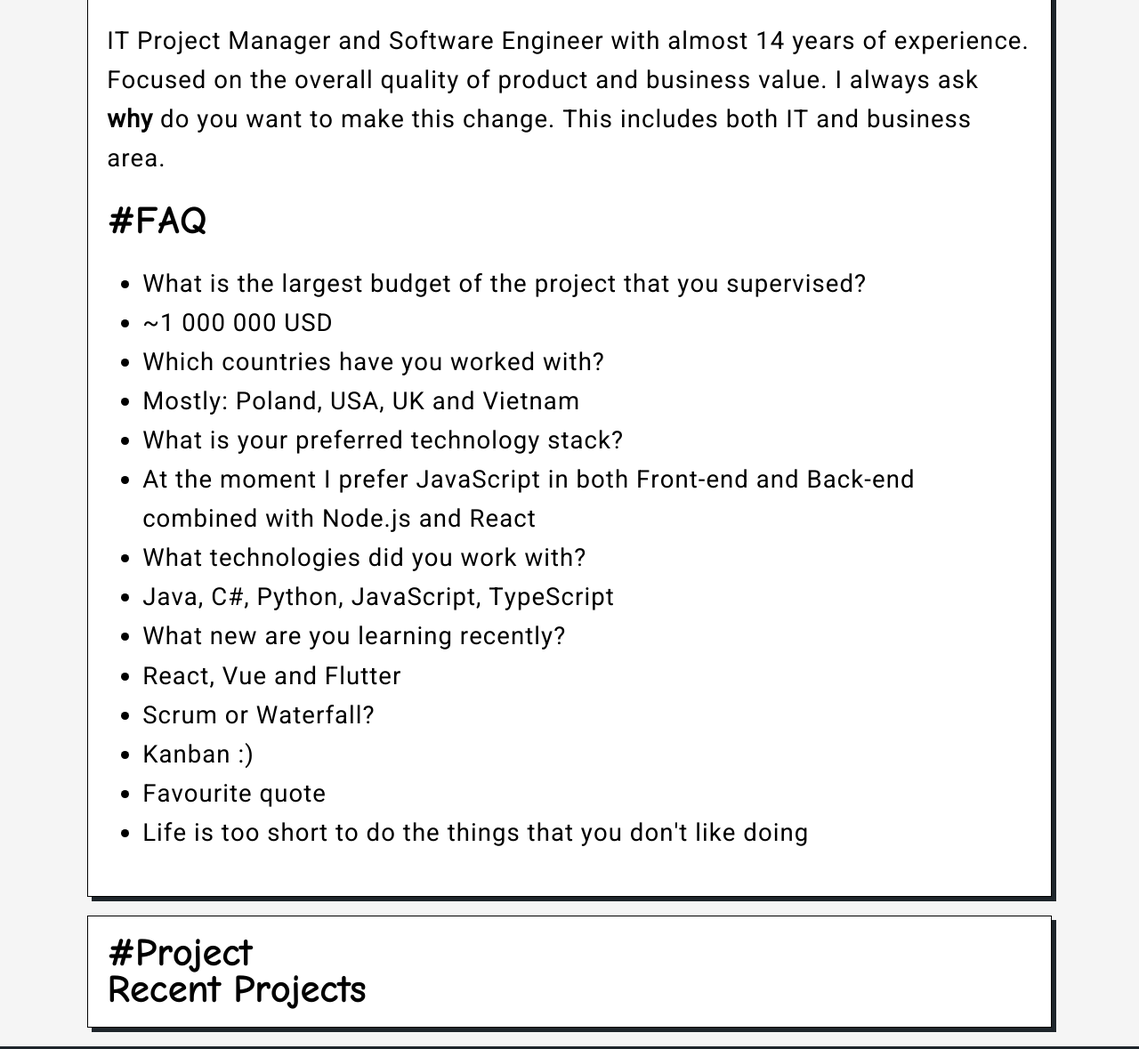
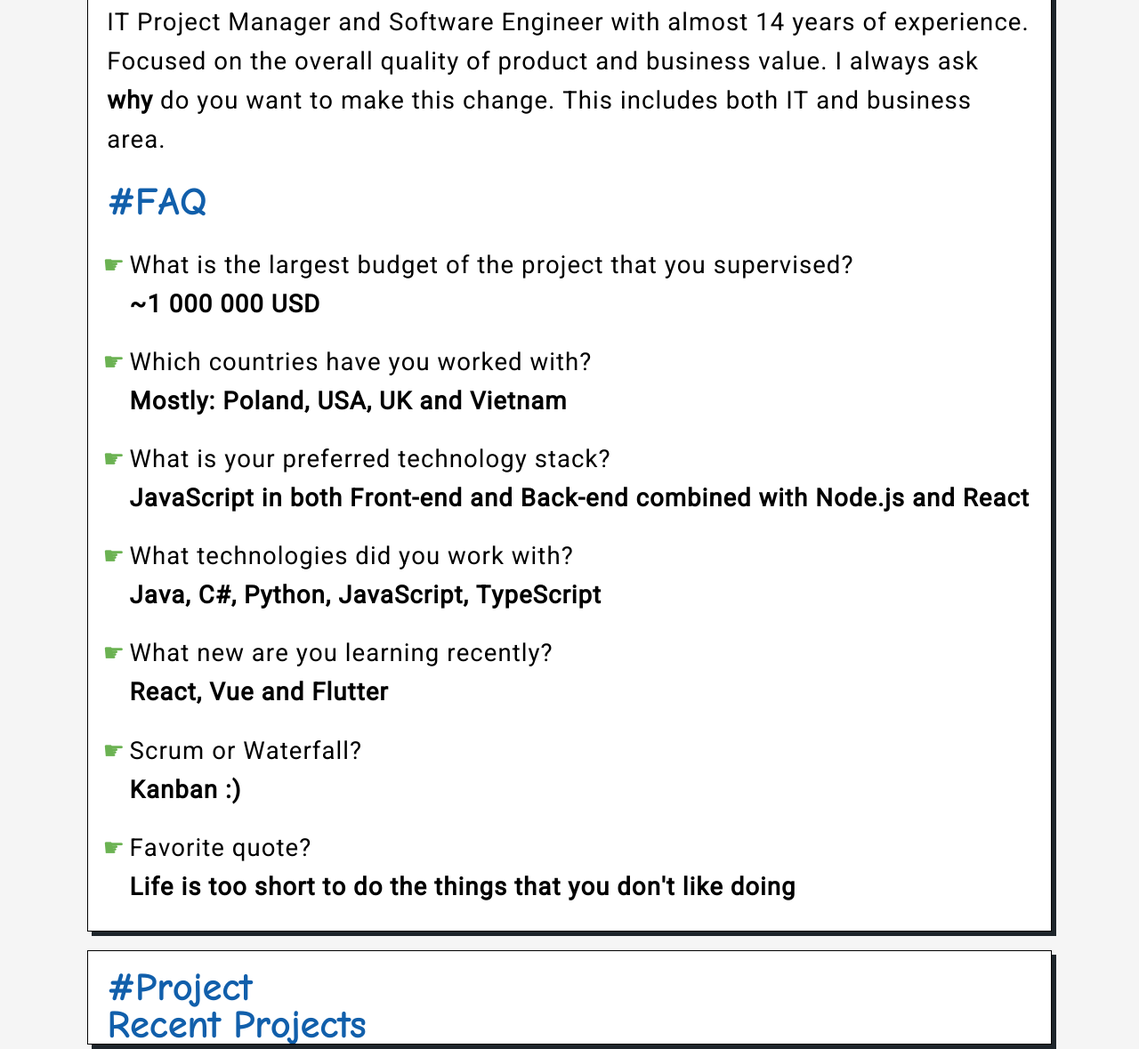
Before and after one commit to MSpiechowicz/maciejspiechowicz.com, a Gatsby site: page / in a window 1280 px wide and 2285 px high. Shown: the part 974-2153 px from the top of the page at 89% size. Built offline with nearby package versions, Linux system fonts and the light colour scheme; Gatsby itself is replaced by a stand-in of ours.

Commit message:
Adding styles to the about section

```diff
--- a/src/components/section/PageSectionAbout.js
+++ b/src/components/section/PageSectionAbout.js
@@ -4,33 +4,41 @@ const PageSectionAbout = () => {
   const faqItems = [
     {
       key: "faq_item_1",
-      data: "What is the largest budget of the project that you supervised?",
+      question:
+        "What is the largest budget of the project that you supervised?",
+      answer: "~1 000 000 USD",
     },
-    { key: "faq_item_2", data: "~1 000 000 USD" },
-    { key: "faq_item_3", data: "Which countries have you worked with?" },
-    { key: "faq_item_4", data: "Mostly: Poland, USA, UK and Vietnam" },
-    { key: "faq_item_5", data: "What is your preferred technology stack?" },
     {
-      key: "faq_item_6",
-      data:
-        "At the moment I prefer JavaScript in both Front-end and Back-end combined with Node.js and React",
+      key: "faq_item_2",
+      question: "Which countries have you worked with?",
+      answer: "Mostly: Poland, USA, UK and Vietnam",
     },
-    { key: "faq_item_7", data: "What technologies did you work with?" },
-    { key: "faq_item_8", data: "Java, C#, Python, JavaScript, TypeScript" },
-    { key: "faq_item_9", data: "What new are you learning recently?" },
-    { key: "faq_item_10", data: "React, Vue and Flutter" },
-    { key: "faq_item_11", data: "Scrum or Waterfall?" },
-    { key: "faq_item_12", data: "Kanban :)" },
-    { key: "faq_item_13", data: "Favourite quote" },
     {
-      key: "faq_item_14",
-      data: "Life is too short to do the things that you don't like doing",
+      key: "faq_item_3",
+      question: "What is your preferred technology stack?",
+      answer:
+        "JavaScript in both Front-end and Back-end combined with Node.js and React",
+    },
+    {
+      key: "faq_item_4",
+      question: "What technologies did you work with?",
+      answer: "Java, C#, Python, JavaScript, TypeScript",
+    },
+    {
+      key: "faq_item_5",
+      question: "What new are you learning recently?",
+      answer: "React, Vue and Flutter",
+    },
+    { key: "faq_item_6", question: "Scrum or Waterfall?", answer: "Kanban :)" },
+    {
+      key: "faq_item_7",
+      question: "Favorite quote?",
+      answer: "Life is too short to do the things that you don't like doing",
     },
   ]
 
   return (
     <div className="page-content__section__about">
-      <div className="page-content__section__about--description">
       <p>
         IT Project Manager and Software Engineer with almost 14 years of
         experience. Focused on the overall quality of product and business
@@ -40,10 +48,13 @@ const PageSectionAbout = () => {
       <h1>#FAQ</h1>
       <ul>
         {faqItems.map(item => (
-            <li key={item.key}>{item.data}</li>
+          <li key={item.key}>
+            {item.question}
+            <br />
+            <b>{item.answer}</b>
+          </li>
         ))}
       </ul>
-      </div>
     </div>
   )
 }
--- a/src/styles/components/section/PageSection.scss
+++ b/src/styles/components/section/PageSection.scss
@@ -5,27 +5,27 @@
 @use "./PageSectionProject.scss";
 @use "./PageSectionProjectItem.scss";
 
+$sectionBreakpoints: (
+  "540px": 1rem auto,
+  "768px": 1rem,
+  "1120px": 1rem auto,
+);
+
 .page-content__section {
-  margin: 1rem;
-  padding: 1rem;
+  // margin: 1rem 1rem 1rem 0;
+  padding: 1rem 1rem 0 1rem;
   max-width: var(--font-max-character-number);
   border: 1px solid;
   overflow: hidden;
   box-shadow: 5px 5px var(--color-section-secondary);
 
-  // p {
-  //   max-width: var(--font-max-character-number);
-  // }
-
-  @media (min-width: 540px) {
-    margin: 1rem auto;
+  h1 {
+    color: var(--color-font-extra);
   }
 
-  @media (min-width: 768px) {
-    margin: 1rem;
-  }
-
-  @media (min-width: 1120px) {
-    margin: 1rem auto;
+  @each $breakpointKey, $breakpointValue in $sectionBreakpoints {
+    @media (min-width: $breakpointKey) {
+      margin: $breakpointValue;
+    }
   }
 }
--- a/src/styles/components/section/PageSectionAbout.scss
+++ b/src/styles/components/section/PageSectionAbout.scss
@@ -0,0 +1,15 @@
+.page-content__section__about {
+  ul {
+    padding-left: 1rem;
+  }
+
+  li {
+    margin-top: 1rem;
+    padding-inline-start: 0.2125rem;
+  }
+
+  li::marker {
+    content: "\261B";
+    color: var(--color-font-link);
+  }
+}
```
Lines whose indentation alone changed are shown as unchanged.
